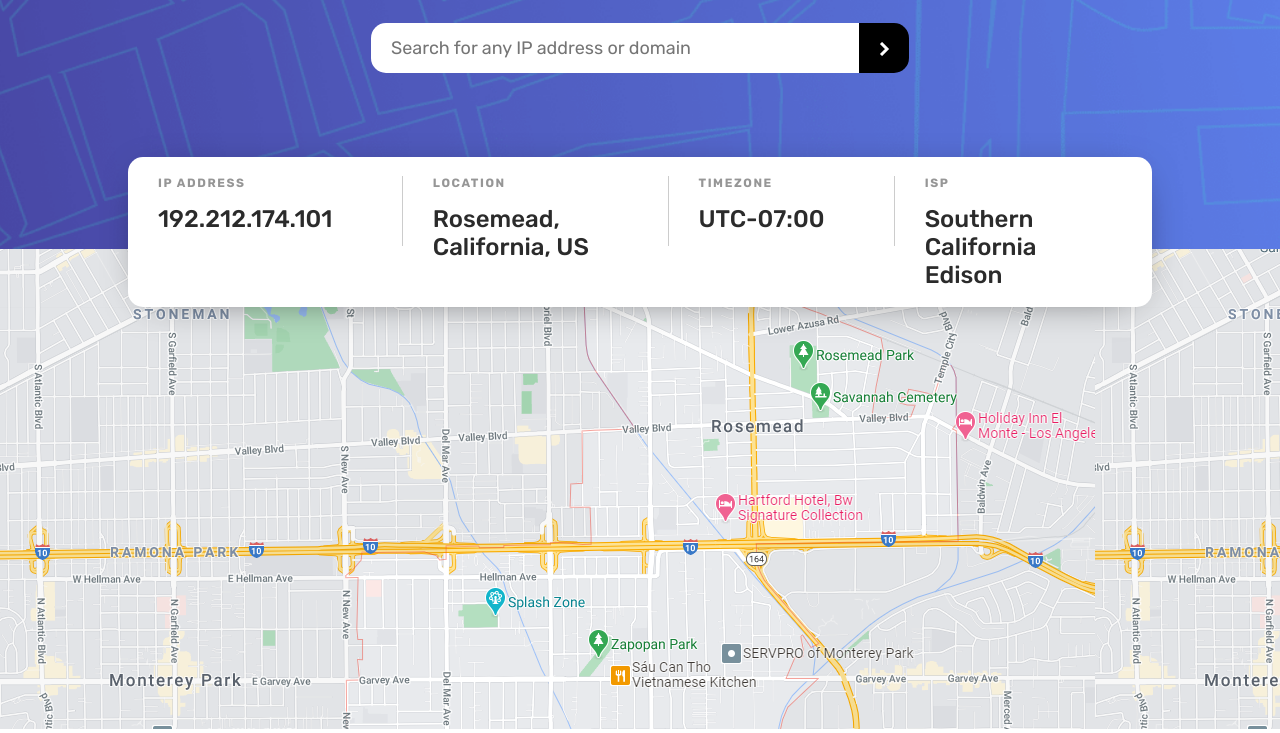
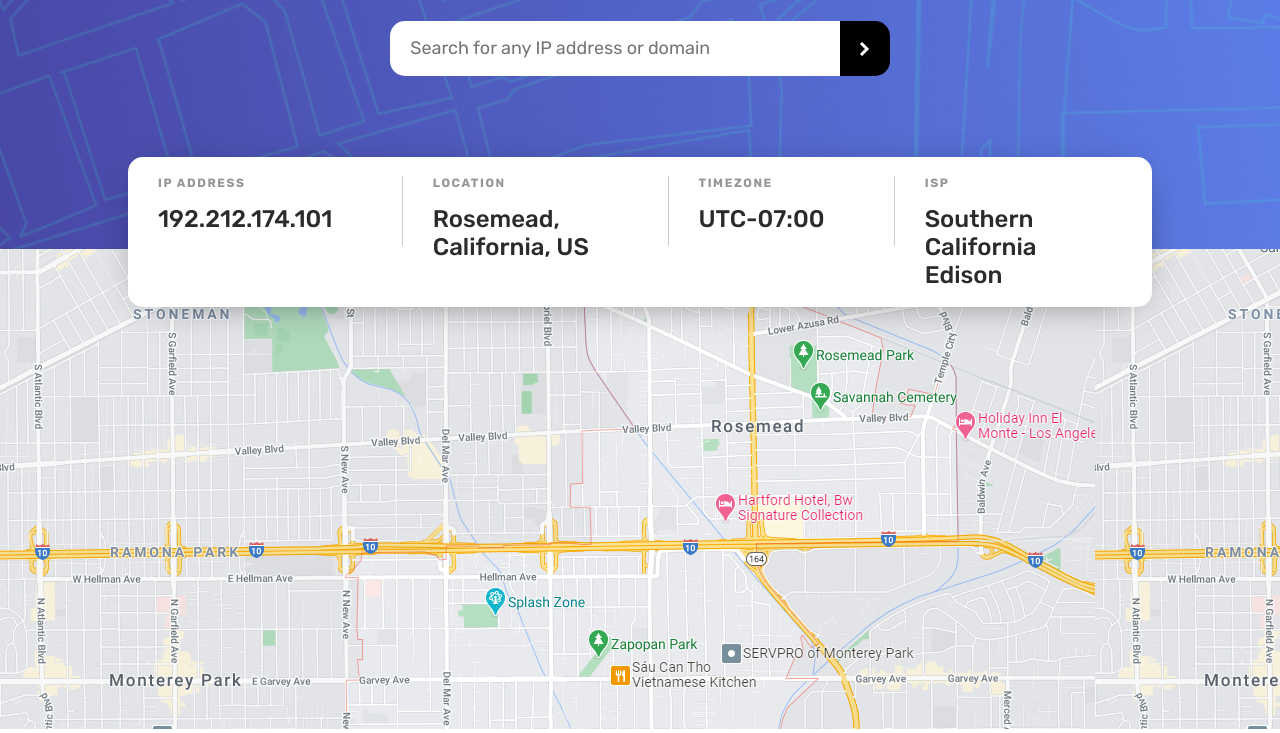
Before and after one commit to mateushenrique-dev/iptracker, a plain HTML site: page index.html in a window 1280 px wide. Shown: the part 67-800 px from the top of the page. Drawn offline with nearby package versions, Linux system fonts and the light colour scheme.

Commit message:
fix ip field

```diff
--- a/style.css
+++ b/style.css
@@ -37,8 +37,8 @@
 }
 
 .ip-field input {
-  width: 35%;
-  height: 50px;
+  width: 32%;
+  height: 55px;
   border-radius: 15px 0 0 15px;
   border: none;
   font-size: 18px;
@@ -50,7 +50,7 @@
   width: 50px;
   font-size: 21px;
   font-weight: 700;
-  height: 50px;
+  height: 55px;
   color: #fff;
   border: none;
   border-radius: 0 15px 15px 0;
```
